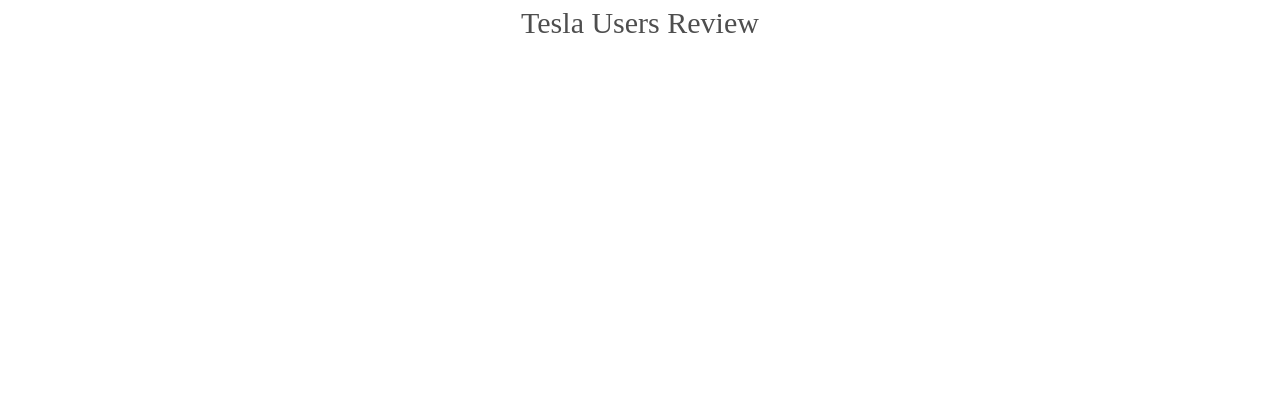
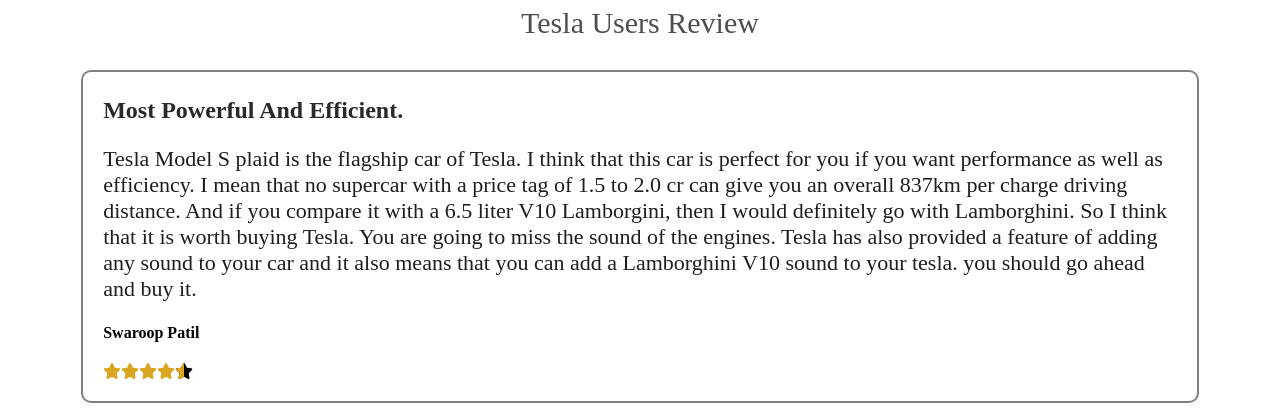
Before and after one commit to 3kramz/tesla, a React (Create React App) app: page / in a window 1280 px wide. Shown: the part 526-937 px from the top of the page. Before the commit the page ends 800 px from the top, so only its background shows below. Built offline with nearby package versions, Linux system fonts and the light colour scheme.

Commit message:
home review added

```diff
--- a/package.json
+++ b/package.json
@@ -3,11 +3,15 @@
   "version": "0.1.0",
   "private": true,
   "dependencies": {
+    "@fortawesome/fontawesome-svg-core": "^6.1.1",
+    "@fortawesome/free-solid-svg-icons": "^6.1.1",
+    "@fortawesome/react-fontawesome": "^0.1.18",
     "@testing-library/jest-dom": "^5.16.3",
     "@testing-library/react": "^12.1.4",
     "@testing-library/user-event": "^13.5.0",
     "react": "^18.0.0",
     "react-dom": "^18.0.0",
+    "react-rating": "^2.0.5",
     "react-router-dom": "^6.3.0",
     "react-scripts": "5.0.0",
     "web-vitals": "^2.1.4"
--- a/public/index.html
+++ b/public/index.html
@@ -2,19 +2,20 @@
 <html lang="en">
   <head>
     <meta charset="utf-8" />
-    <link rel="icon" href="%PUBLIC_URL%/favicon.ico" />
+
+
     <meta name="viewport" content="width=device-width, initial-scale=1" />
     <meta name="theme-color" content="#000000" />
     <meta
       name="description"
       content="Web site created using create-react-app"
     />
-    <link rel="apple-touch-icon" href="%PUBLIC_URL%/logo192.png" />
+
     <!--
       manifest.json provides metadata used when your web app is installed on a
       user's mobile device or desktop. See https://developers.google.com/web/fundamentals/web-app-manifest/
     -->
-    <link rel="manifest" href="%PUBLIC_URL%/manifest.json" />
+
     <!--
       Notice the use of %PUBLIC_URL% in the tags above.
       It will be replaced with the URL of the `public` folder during the build.
--- a/public/reviewData.json
+++ b/public/reviewData.json
@@ -11,21 +11,21 @@
         "name": " Nabin Poudel",
         "head": "With Good Price Comes A Great Car",
         "body" :"Tesla S Model Specifications Starting price: $79,990 Range (est.) 390 miles Acceleration: 0.60 mph at 1.99s Top speed: 200 mph Max Power: 1020 hp Curl Labs",
-        "rating":4.5
+        "rating":5
       },
       {
         "id": 3,
         "name": " Armaan",
         "head": "Amazing Car with Great Features",
         "body" :"It is an amazing car and I have driven this car and my experience was amazing. It is very comfortable and has many high-tech features which make this car amazing and its styling is so cool which make it attractive and most important thing its engine which is very powerful and sounds very good. All over, I love this car.",
-        "rating":4.5
+        "rating":4.8
       },
       {
         "id": 4,
         "name": "  Jeet Sonwani",
         "head": "Insanely fast",
         "body" :"Tesla Model S is a powerful Hyper Electric car with awesome features. It beats the current super & expensive Cars like BMW, Mercedez, Lambo, etc. Insanely fast Acceleration 0-100 km at just 2.4 sec.",
-        "rating":4.5
+        "rating":4.9
       },
       {
         "id": 5,
@@ -39,6 +39,6 @@
         "name": " Venny Venny",
         "head": "All is fine but cost is very expensive.",
         "body" :"It's a really great car as it's comfort level, mileage and looks are really too great. But it's the cost is very high, Indian users could not effort much this cost.",
-        "rating":4.5
+        "rating":4
       }
 ]
--- a/src/App.js
+++ b/src/App.js
@@ -1,13 +1,21 @@
+import { Route, Routes } from 'react-router-dom';
 import './App.css';
 import Header from './Components/Header/Header';
 import Home from './Components/Home/Home';
+import NotFound from './Components/NotFound/NotFound';
+import Reviews from './Components/Reviews/Reviews';
 
 function App() {
   return (
     <div className="App">
       <Header></Header>
+      <Routes>
+      <Route path="/" element={ <Home></Home>}></Route>
+      <Route path="home" element={ <Home></Home>}></Route>
+      <Route path="reviews" element={<Reviews></Reviews>}></Route>
+      <Route path="*" element={ <NotFound></NotFound>}></Route>
+      </Routes>
 
-       <Home></Home>
 
     </div>
   );
--- a/src/Components/Header/Header.js
+++ b/src/Components/Header/Header.js
@@ -13,8 +13,8 @@
 
 
             <div >
-                <Link className="menu" to='/home'>HOME</Link>
-                <Link className="menu" to='/reviewws'>REVIEWS</Link>
+                <Link className="menu" to='/'>HOME</Link>
+                <Link className="menu" to='/reviews'>REVIEWS</Link>
                 <Link className="menu" to='/dashboard'>DASHBOARD</Link>
                 <Link className="menu" to='/blogs'>BLOGS</Link>
                 <Link className="menu" to='/about'>ABOUT</Link>
--- a/src/Components/HomeReview/HomeReview.js
+++ b/src/Components/HomeReview/HomeReview.js
@@ -1,15 +1,16 @@
 import React from 'react';
+import HomeReviewCard from '../homeReveiewCard/HomeReviewCard';
 import useData from '../Hooks/useData';
 import "./homereview.css"
 
 const HomeReview = () => {
-    const[review]=useData('reviewData.json')
-    console.log(review)
+    const[reviews]=useData('reviewData.json')
+
     return (
         <div className="review-section">
 
            <h3 className="review">Tesla Users Review</h3>
-
+             {reviews.map(review=> <HomeReviewCard key={review.id} review={review}></HomeReviewCard>)}
         </div>
     );
 };
--- /dev/null
+++ b/src/Components/NotFound/NotFound.css
@@ -0,0 +1,8 @@
+.notFound{
+    display: flex;
+    width: 100%;
+
+    align-items: center;
+    justify-content: center;
+    font-size: 50px;
+}
--- /dev/null
+++ b/src/Components/NotFound/NotFound.js
@@ -0,0 +1,11 @@
+import React from 'react';
+import './NotFound.css'
+const NotFound = () => {
+    return (
+        <div className='notFound'>
+            <h2 >404 page is not found</h2>
+        </div>
+    );
+};
+
+export default NotFound;
--- /dev/null
+++ b/src/Components/Reviews/Reviews.js
@@ -0,0 +1,11 @@
+import React from 'react';
+
+const Reviews = () => {
+    return (
+        <div className='review-section'>
+
+        </div>
+    );
+};
+
+export default Reviews;
--- /dev/null
+++ b/src/Components/homeReveiewCard/HomeReviewCard.css
@@ -0,0 +1,17 @@
+.home-review-card{
+    border: 2px solid gray;
+    padding:5px 20px;
+    padding-bottom: 20px;
+    border-radius: 10px;
+    margin: 10px;
+}
+.review-card-head{
+    color: rgb(43, 42, 42);
+
+}
+.review-card-body{
+    font-size: 22px;
+    font-weight: 100;
+    color: rgb(32, 29, 29);
+
+}
--- /dev/null
+++ b/src/Components/homeReveiewCard/HomeReviewCard.js
@@ -0,0 +1,25 @@
+import React from 'react';
+import Rating from 'react-rating';
+import { faStar } from '@fortawesome/free-solid-svg-icons'
+import { FontAwesomeIcon } from "@fortawesome/react-fontawesome";
+import './HomeReviewCard.css'
+
+
+const HomeReviewCard = ({review}) => {
+    console.log(review)
+    return (
+        <div className='home-review-card'>
+            <h2 className="review-card-head">{review.head}</h2>
+            <p className="review-card-body">{review.body}</p>
+            <h4 className="review-card-name"> {review.name} </h4>
+            <Rating
+                initialRating={review.rating}
+                emptySymbol={<FontAwesomeIcon icon={faStar} />}
+                fullSymbol={<FontAwesomeIcon style={{color: 'goldenrod'}} icon={faStar} />}
+                readonly
+            ></Rating>
+        </div>
+    );
+};
+
+export default HomeReviewCard;
```
Also changed, not shown: 1 other file (tests, documents, lock files or other folders).
